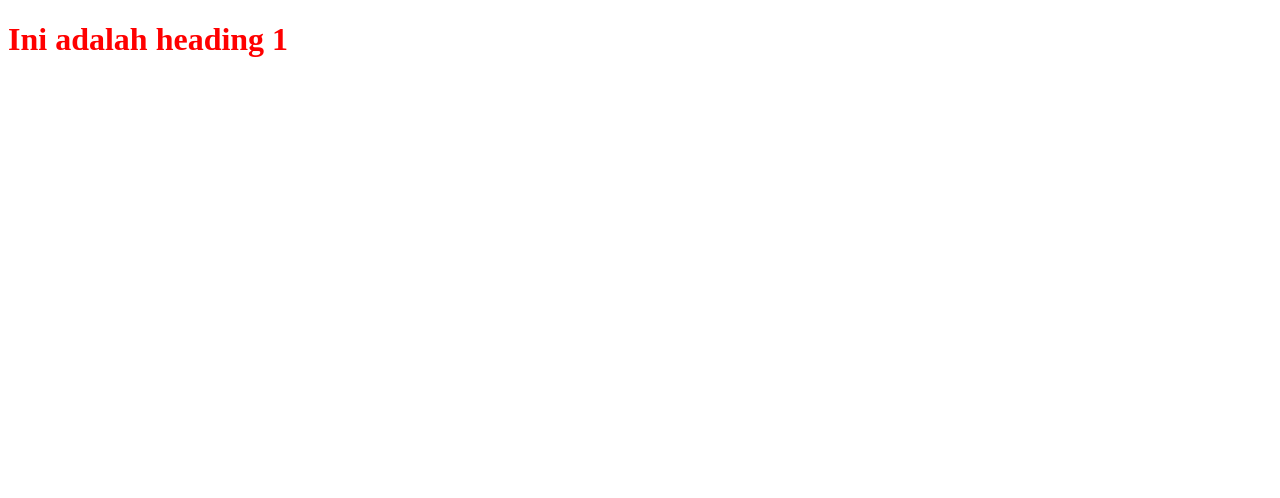
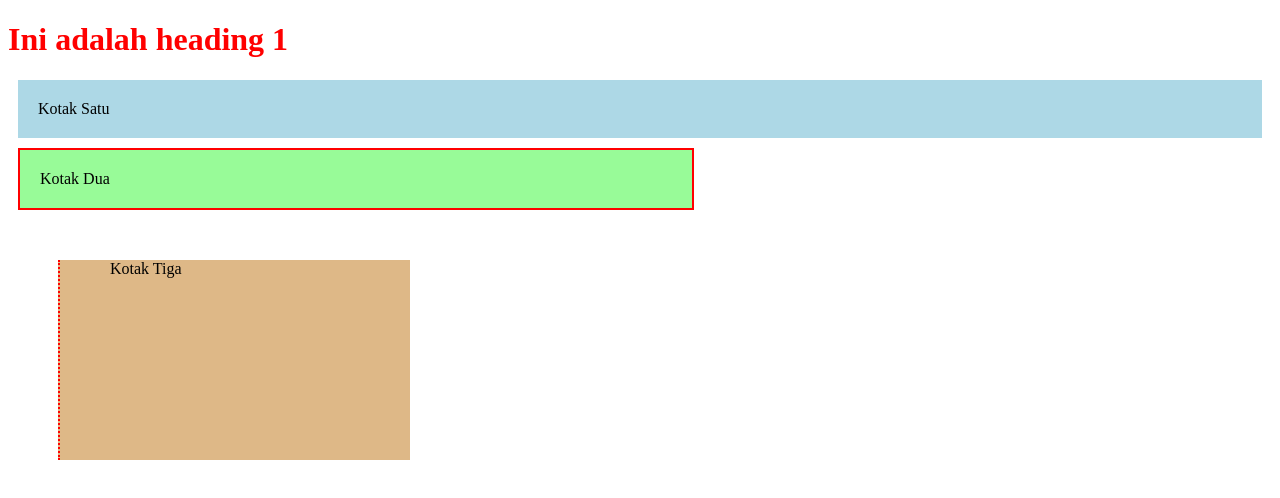
Before and after one commit to GustiMuhammadElRoyan/praktikum_web1_Sesi2, a plain HTML site: page Eksternal.html in a window 1280 px wide. Drawn offline with Linux system fonts and the light colour scheme.

Commit message:
Padding, Margin, dan Border

```diff
--- a/Eksternal.html
+++ b/Eksternal.html
@@ -8,5 +8,17 @@
 </head>
 <body>
     <h1>Ini adalah heading 1</h1>
+
+    <div class="kotak-satu">
+        Kotak Satu
+    </div>
+
+    <div class="kotak-dua">
+        Kotak Dua
+    </div>
+
+    <div class="kotak-tiga">
+        Kotak Tiga
+    </div>
 </body>
 </html>
--- a/style.css
+++ b/style.css
@@ -1,3 +1,27 @@
 h1 {
     color:red;
 }
+.kotak-satu {
+    padding: 20px;
+    margin: 10px;
+    border: 2px;
+    background-color: lightblue;
+}
+
+.kotak-dua {
+    padding: 20px;
+    margin: 10px;
+    border: 2px solid red;
+    background-color: palegreen;
+    max-width: 50%;
+}
+
+.kotak-tiga {
+    padding-left: 50px;
+    margin-top: 50px;
+    margin-left: 50px;
+    border-left: 2px dotted red;
+    background-color: burlywood;
+    width: 300px;
+    height: 200px;
+}
```
